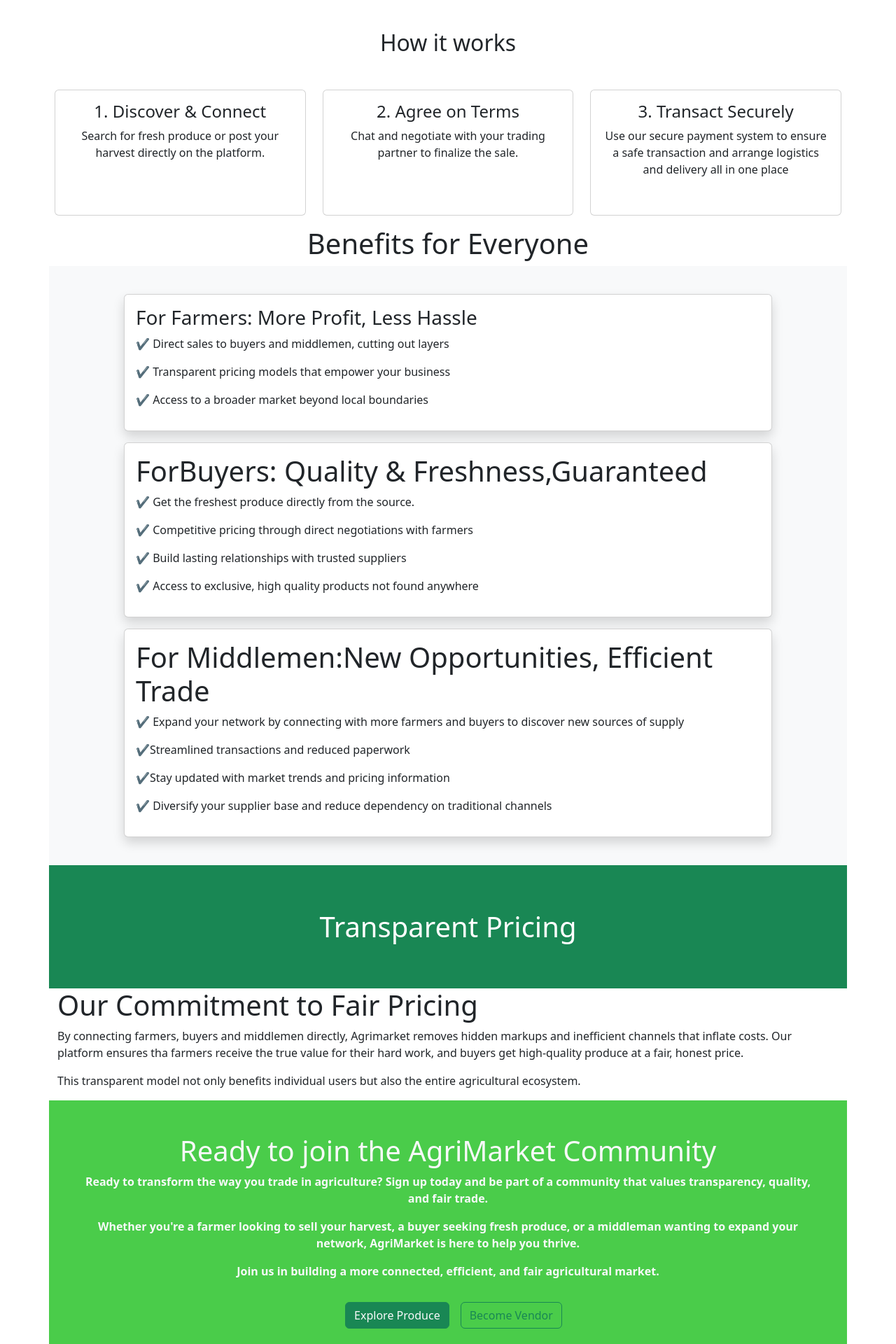
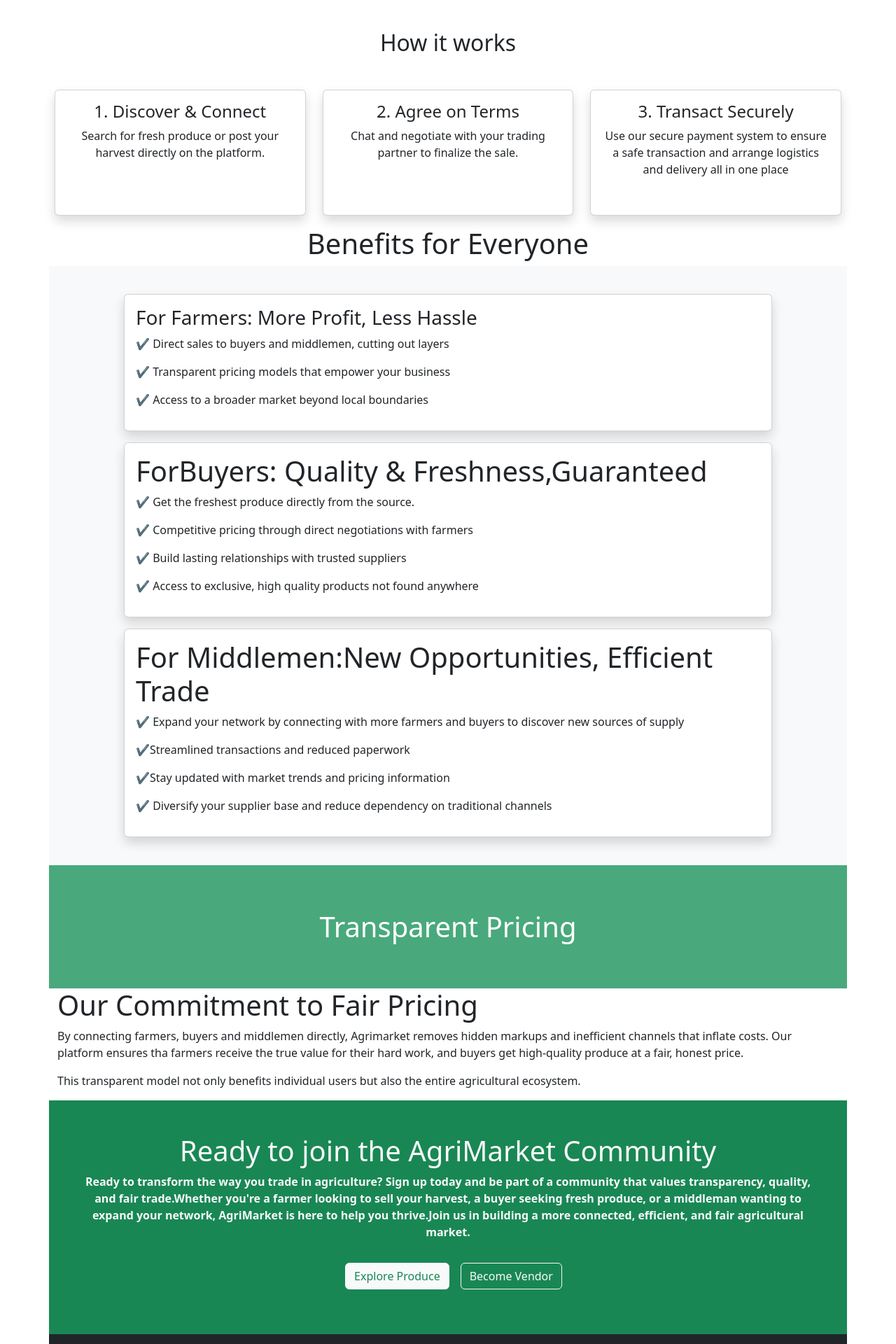
Before and after one commit to piuswanyangu/Farm_UI, a React (Create React App) app: page / in a window 1280 px wide. Shown: the part 380-2300 px from the top of the page at 70% size. Built offline with nearby package versions, Linux system fonts and the light colour scheme.

Commit message:
registration page

```diff
--- a/src/App.css
+++ b/src/App.css
@@ -9,9 +9,12 @@
   overflow: hidden;
 
 }
-.ready-join{
-  background-color: rgb(74, 204, 74);
+.transparent{
+  background-color: rgba(45, 156, 104, 0.863);
 
+}
+.mainreg{
+  background-color: #7683862c;
 }
 
 .App {
--- a/src/App.js
+++ b/src/App.js
@@ -6,6 +6,8 @@
 import {BrowserRouter as Router,Route,Link,Routes} from 'react-router-dom'
 import HomeComponent from './Components/HomeComponent';
 import RegisterComponent from './Components/RegisterComponent';
+import NotFound from './Components/NotFound';
+import LoginComponent from './Components/LoginComponent';
 
 function App() {
   return (
@@ -13,6 +15,8 @@
     <Routes>
       <Route path="/" element={<HomeComponent/>}/>
       <Route path="/Register" element={<RegisterComponent/>}/>
+      <Route path='*' element={<NotFound/>}/>
+      <Route path='/login' element={<LoginComponent/>}/>
     </Routes>
    </Router>
   );
--- a/src/Components/HomeComponent.jsx
+++ b/src/Components/HomeComponent.jsx
@@ -33,7 +33,7 @@
         <h2 className="m-5 text-center ">How it works</h2>
         <div className="row">
           <div className="col-md-4">
-            <div className="card" style={{ height: 180 }}>
+            <div className="card shadow" style={{ height: 180 }}>
               <div className="card-body">
                 <h4>1. Discover & Connect</h4>
                 <p>
@@ -44,7 +44,7 @@
             </div>
           </div>
           <div className="col-md-4">
-            <div className="card" style={{ height: 180 }}>
+            <div className="card shadow" style={{ height: 180 }}>
               <div className="card-body">
                 <h4>2. Agree on Terms</h4>
 
@@ -56,7 +56,7 @@
             </div>
           </div>
           <div className="col-md-4">
-            <div className="card" style={{ height: 180 }}>
+            <div className="card shadow" style={{ height: 180 }}>
               <div className="card-body">
                 <h4>3. Transact Securely</h4>
                 <p>
@@ -125,7 +125,7 @@
         </div>
         <br />
       </div>
-      <div className="container bg-success p-5 text-white">
+      <div className="container transparent p-5 text-white">
         <h1 className="text-center mt-3 mb-3">Transparent Pricing</h1>
       </div>
       <div className="container">
@@ -142,26 +142,20 @@
           entire agricultural ecosystem.
         </p>
       </div>
-      <div className="container ready-join text-light text-center p-5 mt-3 fw-bold">
+      <div className="container bg-success text-light text-center p-5 mt-3 fw-bold">
         <h1>Ready to join the AgriMarket Community</h1>
         <p>
           Ready to transform the way you trade in agriculture? Sign up today and
           be part of a community that values transparency, quality, and fair
-          trade.
-        </p>
-        <p>
-          Whether you're a farmer looking to sell your harvest, a buyer seeking
+          trade.Whether you're a farmer looking to sell your harvest, a buyer seeking
           fresh produce, or a middleman wanting to expand your network,
-          AgriMarket is here to help you thrive.
-        </p>
-        <p>
-          Join us in building a more connected, efficient, and fair agricultural
+          AgriMarket is here to help you thrive.Join us in building a more connected, efficient, and fair agricultural
           market.
         </p>
-        <button className="btn btn-success text-light m-3">
+        <button className="btn btn-light text-success m-3">
           Explore Produce
         </button>
-        <button className="btn btn-outline-success ">Become Vendor</button>
+        <button className="btn btn-outline-light text-light ">Become Vendor</button>
       </div>
 
       {/* footer */}
--- /dev/null
+++ b/src/Components/LoginComponent.jsx
@@ -0,0 +1,23 @@
+import React, { useState } from 'react'
+
+const LoginComponent = () => {
+    const [email,setEmail]= useState('')
+    const [password,setPassword] = useState('')
+  return (
+
+    <div className='bg-success'>
+        <div className="container p-3 ">
+            <h1>Welcome to Login Page</h1>
+            <form>
+                <input type="email" placeholder='Enter Email' className='form-control' />
+                <br />
+                <input type="password" placeholder='Enter Password' className='form-control' />
+                <br />
+                <button className='btn btn-warning text-light align-items-center' type='submit'>Login</button>
+            </form>
+        </div>
+    </div>
+  )
+}
+
+export default LoginComponent
--- /dev/null
+++ b/src/Components/NotFound.jsx
@@ -0,0 +1,14 @@
+import React from 'react'
+
+const NotFound = () => {
+  return (
+    <div>
+        <div className="container">
+            <p><b>400</b></p>
+           <h1>👀👀👀 OOPS NOT FOUND</h1>
+        </div>
+    </div>
+  )
+}
+
+export default NotFound
--- a/src/Components/RegisterComponent.jsx
+++ b/src/Components/RegisterComponent.jsx
@@ -2,17 +2,51 @@
 
 const RegisterComponent = () => {
   return (
-    <div className='container mt-5'>
-        <form >
-            <input type="text" placeholder='Enter Your Name' className='form-control' />
-            <input type="email" placeholder='Enter your email' className='form-control' required />
-            <input type="phone" placeholder='Enter Your phone Number' className='form-control' />
-            <input type="password" placeholder='' />
-
-        </form>
-
+    <div className='mainreg'>
+      <div className="row ">
+        <div className="col-md-6 align-items-center justify-content-center mx-auto">
+          <h1>Create An Account</h1>
+          <p>Join our community and connect directly with the harvest</p>
+          <form className="p-5 shadow rounded">
+            Fullnames <br />
+            <input type="text" className="form-control" required />
+            Email <br />
+            <input type="email" className="form-control" required />
+            Phone Number <br />
+            <input type="phone" className="form-control" required />
+            Password <br />
+            <input type="password" className="form-control " required />
+            Role <br />
+            <select className="form-control">
+              <option>Select Role</option>
+              <option>Admin</option>
+              <option>Farmer</option>
+              <option>Buyer</option>
+              <option>Middleman</option>
+            </select>
+            <br />
+            SecretKey <br />
+            <input
+              type="text"
+              placeholder="For Admin Roles Only"
+              className="form-control"
+            />
+            County <br />
+            <input type="text" className="form-control" />
+            Sub-county <br />
+            <input type="text" className="form-control" />
+            Village <br />
+            <input type="text" className="form-control" />
+            <br />
+            <p>Already have an Account <a href="">Login</a></p>
+            <button type="submit" className="form-control btn btn-success">
+              Register
+            </button>
+          </form>
+        </div>
+      </div>
     </div>
-  )
+  );
 }
 
 export default RegisterComponent
```
